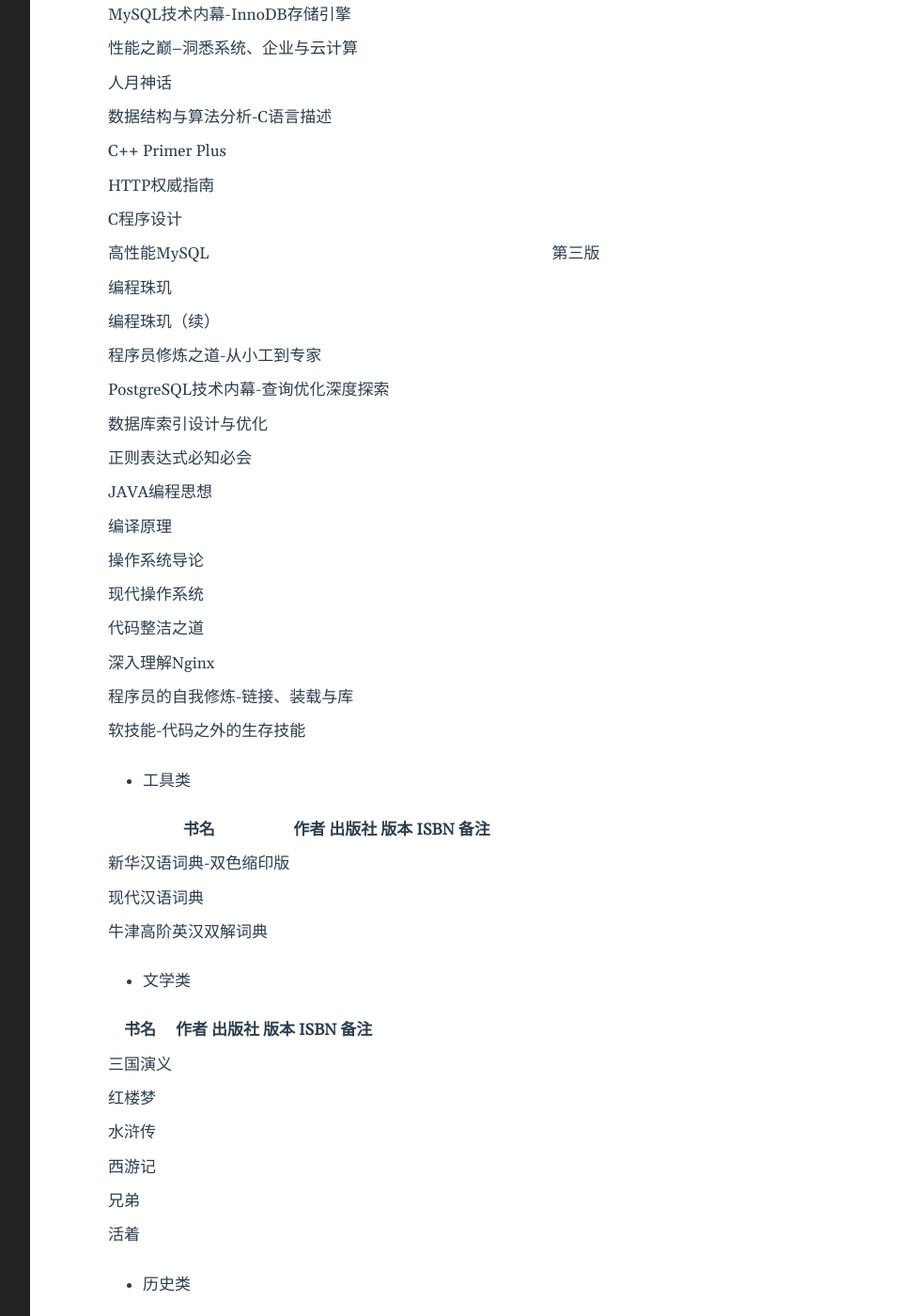
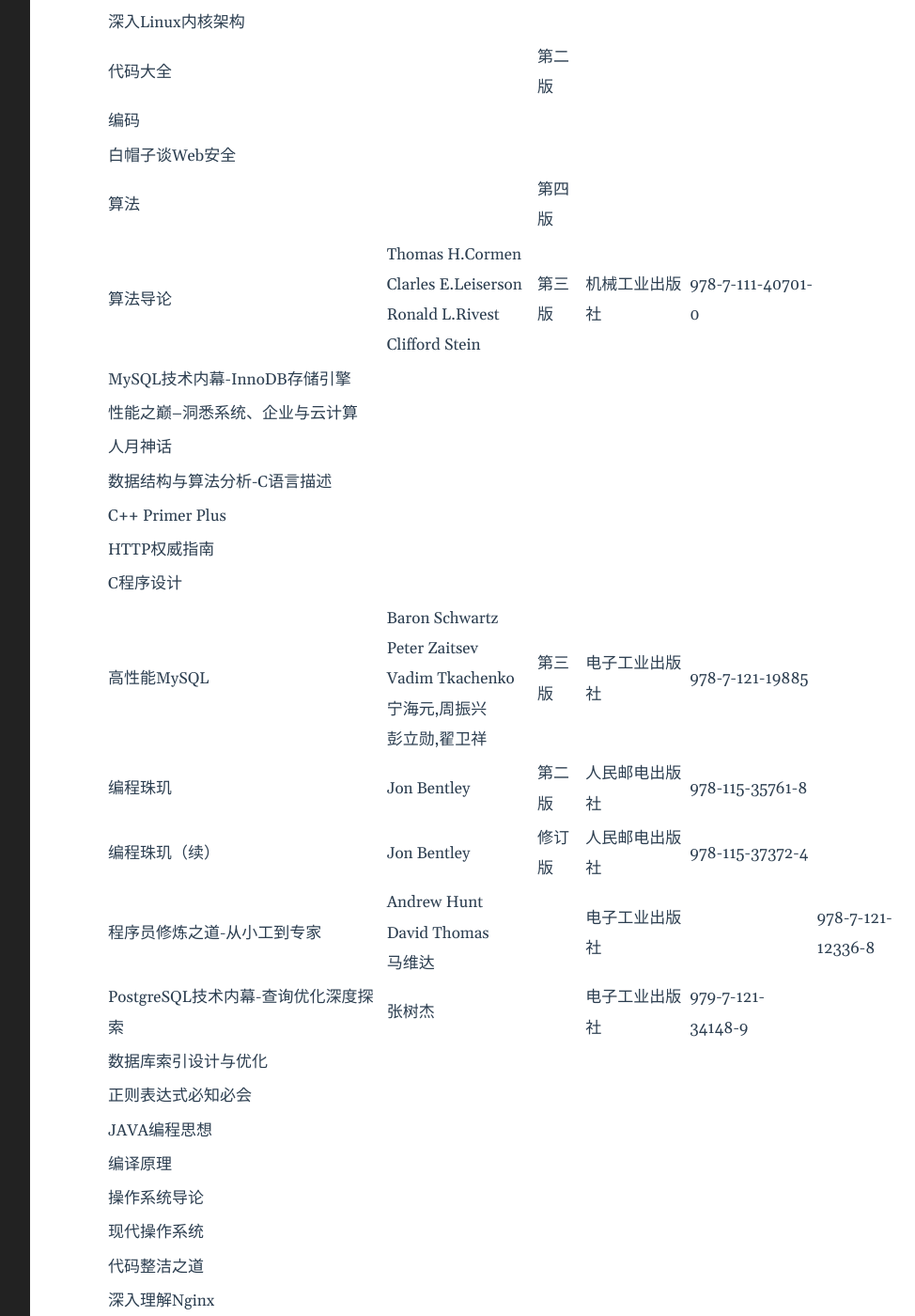
Before and after one commit to yejinp/yejinp.github.io, a Jekyll site: the page built from _posts/2022-10-16-我的书籍.markdown, in a window 1280 px wide and 1400 px high, scrolled down 1207 px. Shown: the whole window at 94% size, without its empty margins (188-1162 px from the left). Built offline with Jekyll 4.4.1, drawn with Linux system fonts in a browser that asks for light colours; some of the changed text lies outside the part shown.

Commit message:
add contents

```diff
--- a/_posts/2022-10-16-我的书籍.markdown
+++ b/_posts/2022-10-16-我的书籍.markdown
@@ -23,7 +23,7 @@
 | Linux驱动开发 | | | | | |
 | Python核心编程 | | | | | |
 | 汇编语言 | | | | | |
-| 数据库系统概念 |Abraham Silberschatz<br>Henry F. Korth<br>S. Sudarshan | 第六版| | | |
+| 数据库系统概念 |Abraham Silberschatz<br>Henry F. Korth<br>S. Sudarshan<br>杨冬青,李红燕,唐世渭 | 第六版|机械工业出版社 | 978-111-37529-6 | |
 | Windows核心编程 | | | | | |
 | TCP/IP详解（卷1，卷2） | | | | | |
 | 逆序工程核心原理 | | | | | |
@@ -33,7 +33,7 @@
 | 编码 | | | | | |
 | 白帽子谈Web安全 | | | | | |
 | 算法| | 第四版| | | |
-| 算法导论| |第三版 | | | |
+| 算法导论|Thomas H.Cormen<br>Clarles E.Leiserson<br>Ronald L.Rivest<br>Clifford Stein |第三版 |机械工业出版社 |978-7-111-40701-0 | |
 | MySQL技术内幕-InnoDB存储引擎| | | | | |
 | 性能之巅--洞悉系统、企业与云计算| | | | | |
 | 人月神话| | | | | |
@@ -41,11 +41,11 @@
 | C++ Primer Plus| | | | |
 | HTTP权威指南| | | | | |
 | C程序设计 | | | | | |
-| 高性能MySQL| |第三版 | | | |
-| 编程珠玑| | | | | |
-| 编程珠玑（续）| | | | | |
-| 程序员修炼之道-从小工到专家| | | | | |
-| PostgreSQL技术内幕-查询优化深度探索| | | | | |
+| 高性能MySQL| Baron Schwartz<br>Peter Zaitsev<br>Vadim Tkachenko<br>宁海元,周振兴<br>彭立勋,翟卫祥 |第三版 | 电子工业出版社 | 978-7-121-19885| |
+| 编程珠玑| Jon Bentley | 第二版 | 人民邮电出版社 | 978-115-35761-8 | |
+| 编程珠玑（续）| Jon Bentley | 修订版 | 人民邮电出版社 | 978-115-37372-4 | |
+| 程序员修炼之道-从小工到专家| Andrew Hunt<br>David Thomas<br>马维达 | | 电子工业出版社 | |978-7-121-12336-8 | |
+| PostgreSQL技术内幕-查询优化深度探索| 张树杰 | |电子工业出版社 | 979-7-121-34148-9| |
 | 数据库索引设计与优化| | | | | |
 | 正则表达式必知必会| | | | | |
 | JAVA编程思想| | | | | |
@@ -54,7 +54,7 @@
 | 现代操作系统| | | | | |
 | 代码整洁之道| | | | | |
 | 深入理解Nginx| | | | | |
-| 程序员的自我修炼-链接、装载与库| | | | | |
+| 程序员的自我修炼-链接、装载与库| | | | |
 | 软技能-代码之外的生存技能| | | | | |
 
 * 工具类
```
Also changed, not shown: other parts of _posts/2022-10-16-我的书籍.markdown (+1 -1 lines).
